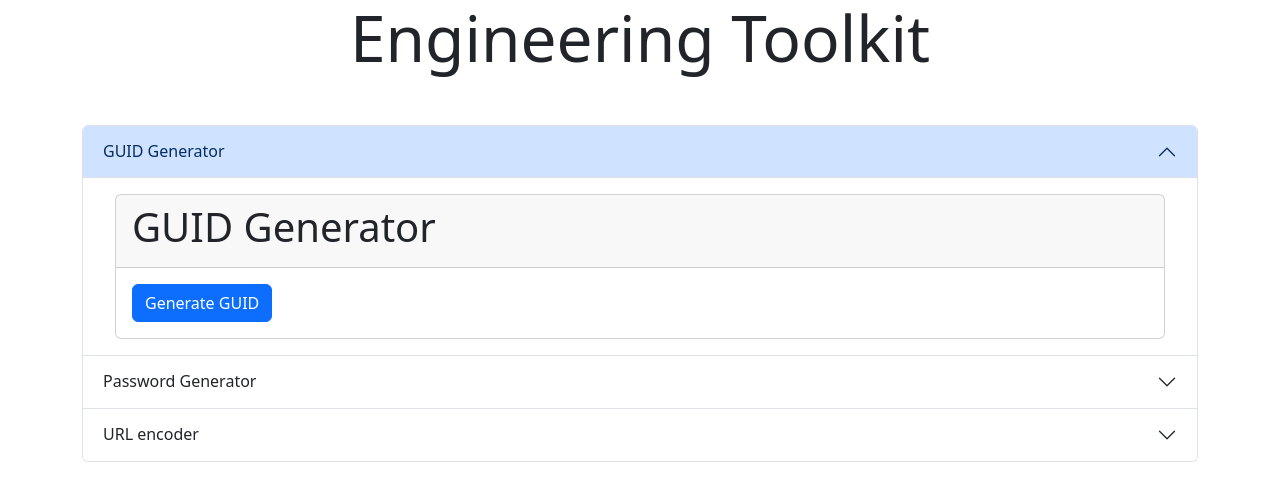
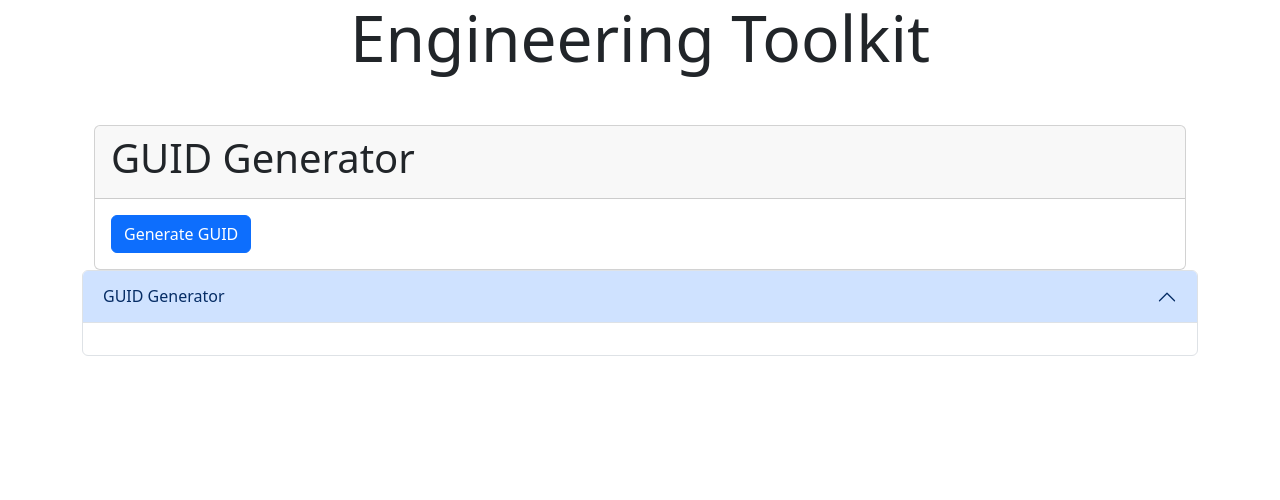
Before and after one commit to silver-softie/engineering-tools, an Angular app: page / in a window 1280 px wide. Shown: the top 500 px of the page. Built offline with nearby package versions, Linux system fonts and the light colour scheme.

Commit message:
Almost dynamic components but still broken.

```diff
--- a/src/app/app.component.html
+++ b/src/app/app.component.html
@@ -1,53 +1,11 @@
 <h1 class="display-3 text-center">Engineering Toolkit</h1>
+
 
 <div class="container mt-5">
 
   <div class="accordion" id="toolAccordion">
 
-    <div class="accordion-item">
-      <h2 class="accordion-header" id="headingOne">
-        <button class="accordion-button" type="button" data-bs-toggle="collapse" data-bs-target="#collapseOne"
-          aria-expanded="true" aria-controls="collapseOne">
-          GUID Generator
-        </button>
-      </h2>
-      <div id="collapseOne" class="accordion-collapse collapse show" aria-labelledby="headingOne"
-        data-bs-parent="#toolAccordion">
-        <div class="accordion-body">
-          <app-guid-generator></app-guid-generator>
-        </div>
-      </div>
-    </div>
-
-    <div class="accordion-item">
-      <h2 class="accordion-header" id="headingTwo">
-        <button class="accordion-button collapsed" type="button" data-bs-toggle="collapse" data-bs-target="#collapseTwo"
-          aria-expanded="false" aria-controls="collapseTwo">
-          Password Generator
-        </button>
-      </h2>
-      <div id="collapseTwo" class="accordion-collapse collapse" aria-labelledby="headingTwo"
-        data-bs-parent="#toolAccordion">
-        <div class="accordion-body">
-          <app-password-generator></app-password-generator>
-        </div>
-      </div>
-    </div>
-
-    <div class="accordion-item">
-      <h2 class="accordion-header" id="headingThree">
-        <button class="accordion-button collapsed" type="button" data-bs-toggle="collapse"
-          data-bs-target="#collapseThree" aria-expanded="false" aria-controls="collapseThree">
-          URL encoder
-        </button>
-      </h2>
-      <div id="collapseThree" class="accordion-collapse collapse" aria-labelledby="headingThree"
-        data-bs-parent="#toolAccordion">
-        <div class="accordion-body">
-          <app-url-encoder></app-url-encoder>
-        </div>
-      </div>
-    </div>
+    <ng-template #viewContainerRef></ng-template>
 
   </div>
 
--- a/src/app/app.component.ts
+++ b/src/app/app.component.ts
@@ -1,7 +1,14 @@
-import { Component } from '@angular/core';
+import { Component, ViewChild, ViewContainerRef, ComponentRef, OnInit, ComponentFactoryResolver, TemplateRef, Renderer2 } from '@angular/core';
 import { PasswordGeneratorComponent } from './password-generator/password-generator.component';
 import { GuidGeneratorComponent } from './guid-generator/guid-generator.component';
 import { UrlEncoderComponent } from './url-encoder/url-encoder.component';
+
+interface DynamicComponent {
+  component: any,
+  headingId: string,
+  collapse: string,
+  heading: string
+}
 
 @Component({
   selector: 'app-root',
@@ -15,4 +22,53 @@ import { UrlEncoderComponent } from './url-encoder/url-encoder.component';
 })
 export class AppComponent {
   title = 'engineering-tools';
+
+  @ViewChild('viewContainerRef', { read: ViewContainerRef, static: true }) viewContainerRef!: ViewContainerRef;
+
+  components: DynamicComponent[] = [
+    { component: GuidGeneratorComponent, headingId: 'headingOne', collapse: 'collapseOne', heading: 'GUID Generator' },
+    //{ component: PasswordGeneratorComponent, headingId: 'headingTwo', collapse: 'collapseTwo', heading: 'Password Generator' },
+    //{ component: UrlEncoderComponent, headingId: 'headingThree', collapse: 'collapseThree', heading: 'URL Encoder' }
+  ];
+
+  beforeTemplate = `
+    <div class="accordion-item">
+      <h2 class="accordion-header" id="headingOne">
+        <button class="accordion-button" type="button" data-bs-toggle="collapse" data-bs-target="#collapseOne"
+          aria-expanded="true" aria-controls="collapseOne">
+          GUID Generator
+        </button>
+      </h2>
+      <div id="collapseOne" class="accordion-collapse collapse show" aria-labelledby="headingOne"
+        data-bs-parent="#toolAccordion">
+        <div class="accordion-body">`;
+
+  afterTemplate = `</div></div></div>`;
+
+  constructor(private componentFactoryResolver: ComponentFactoryResolver, private renderer: Renderer2) {
+  }
+
+  ngOnInit(): void {
+    this.viewContainerRef.clear();
+    this.components.forEach(dynamicComponent => {
+
+      // Add markup before the component
+      const beforeElement = this.renderer.createElement('div');
+      beforeElement.innerHTML = this.beforeTemplate;
+      this.viewContainerRef.element.nativeElement.parentElement.appendChild(beforeElement);
+
+      const componentFactory = this.componentFactoryResolver.resolveComponentFactory(dynamicComponent.component);
+      this.viewContainerRef.createComponent(componentFactory);
+
+      //this.viewContainerRef.element.nativeElement.parentElement.appendChild(componentFactory.create(dynamicComponent.component));
+
+      // Add markup after the component
+      const afterElement = this.renderer.createElement('div');
+      afterElement.innerHTML = this.afterTemplate;
+      this.viewContainerRef.element.nativeElement.parentElement.appendChild(afterElement);
+    });
+
+  }
+
+
 }
```
